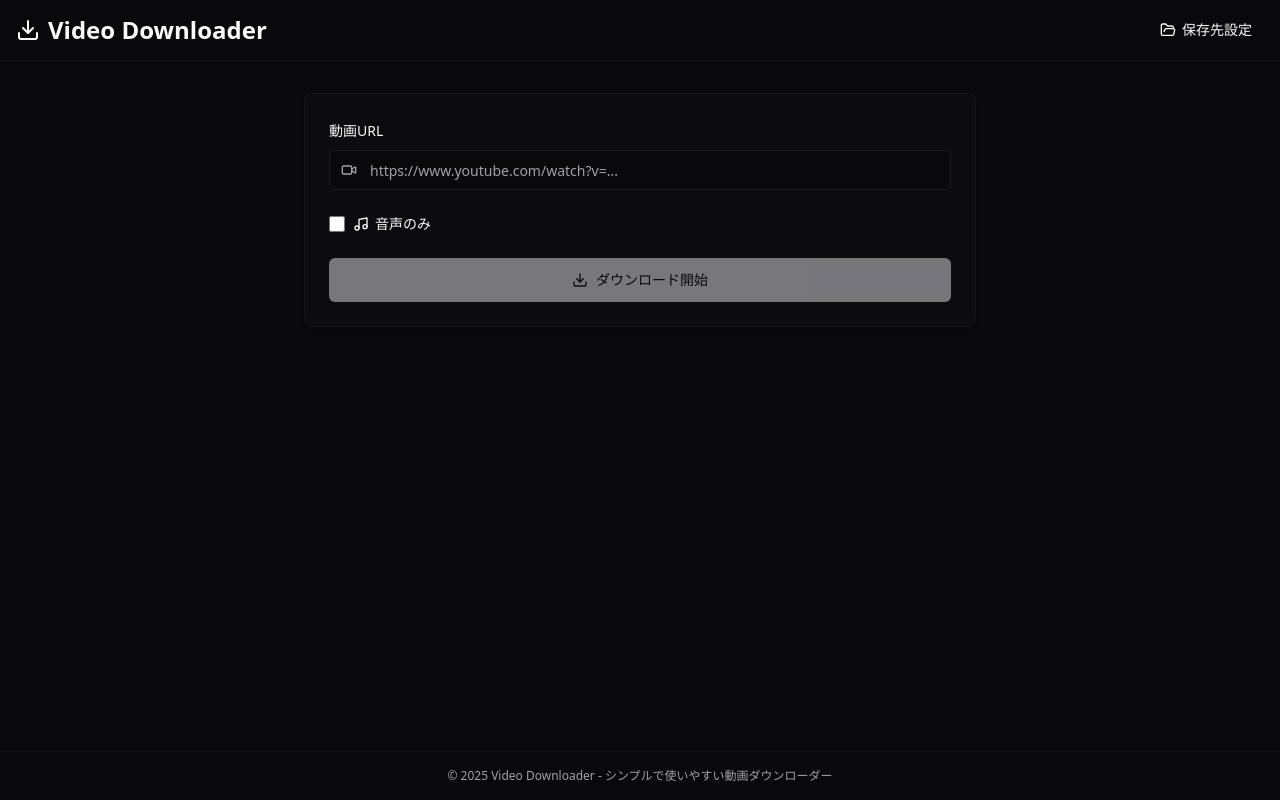
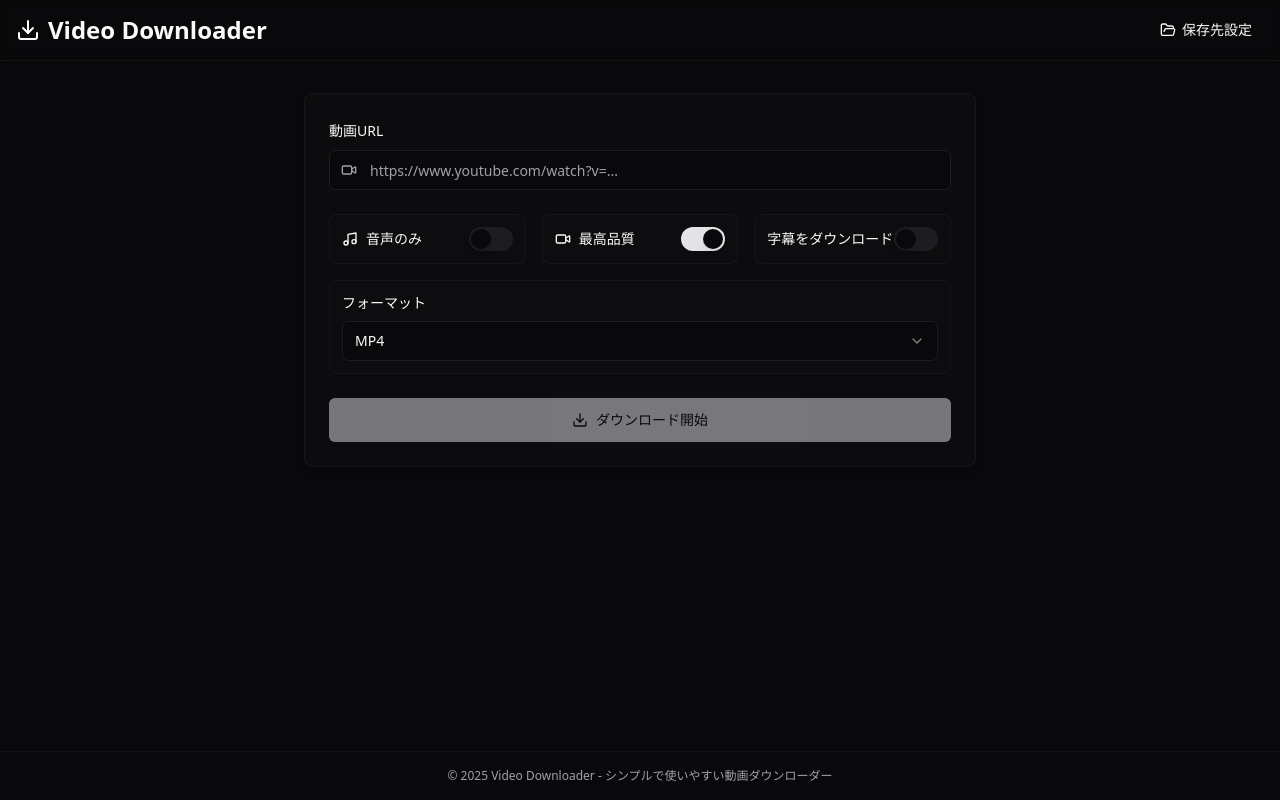
Before and after one commit to luminus-xd/lucentia, a Next.js app: page / in a window 1280 px wide. Built offline with nearby package versions, Linux system fonts and the light colour scheme.

Commit message:
feat: 高度なダウンロードオプションの追加とUI改善

```diff
--- a/app/page.tsx
+++ b/app/page.tsx
@@ -9,11 +9,22 @@
 import { Input } from "@/components/ui/input";
 import { Label } from "@/components/ui/label";
 import { Progress } from "@/components/ui/progress";
+import {
+  Select,
+  SelectContent,
+  SelectItem,
+  SelectTrigger,
+  SelectValue,
+} from "@/components/ui/select";
+import { Switch } from "@/components/ui/switch";
 
 export default function Home() {
   const [url, setUrl] = useState("");
   const [folderPath, setFolderPath] = useState("");
   const [audioOnly, setAudioOnly] = useState(false);
+  const [bestQuality, setBestQuality] = useState(true);
+  const [downloadSubtitles, setDownloadSubtitles] = useState(false);
+  const [preferredFormat, setPreferredFormat] = useState<string>("mp4");
   const [metadata, setMetadata] = useState<{ title: string } | null>(null);
   const [status, setStatus] = useState("");
   const [downloading, setDownloading] = useState(false);
@@ -88,6 +99,9 @@
         url,
         audioOnly,
         folderPath: folderPath === "" ? null : folderPath,
+        bestQuality: !audioOnly && bestQuality,
+        downloadSubtitles: !audioOnly && downloadSubtitles,
+        preferredFormat: !audioOnly ? preferredFormat : null,
       });
       setStatus(result);
     } catch (error) {
@@ -131,21 +145,70 @@
               </div>
             </div>
 
-            <div className="flex items-center space-x-2">
-              <div className="flex items-center space-x-2">
-                <input
-                  id="audioOnly"
-                  type="checkbox"
-                  checked={audioOnly}
-                  onChange={(e) => setAudioOnly(e.target.checked)}
-                  disabled={downloading}
-                  className="rounded border-input/50 bg-muted/50 h-4 w-4"
-                />
-                <Label htmlFor="audioOnly" className="text-sm font-medium flex items-center gap-1.5">
-                  <Music className="h-4 w-4" />
-                  音声のみ
-                </Label>
+            <div className="space-y-4">
+              <div className="grid grid-cols-1 sm:grid-cols-2 lg:grid-cols-3 gap-4">
+                <div className="flex items-center justify-between p-3 rounded-lg border border-border/40 bg-muted/10">
+                  <div className="flex items-center gap-2">
+                    <Music className="h-4 w-4" />
+                    <Label htmlFor="audioOnly" className="text-sm font-medium">
+                      音声のみ
+                    </Label>
+                  </div>
+                  <Switch
+                    id="audioOnly"
+                    checked={audioOnly}
+                    onCheckedChange={setAudioOnly}
+                    disabled={downloading}
+                  />
+                </div>
+
+                <div className="flex items-center justify-between p-3 rounded-lg border border-border/40 bg-muted/10">
+                  <div className="flex items-center gap-2">
+                    <Video className="h-4 w-4" />
+                    <Label htmlFor="bestQuality" className="text-sm font-medium">
+                      最高品質
+                    </Label>
+                  </div>
+                  <Switch
+                    id="bestQuality"
+                    checked={bestQuality}
+                    onCheckedChange={setBestQuality}
+                    disabled={downloading || audioOnly}
+                  />
+                </div>
+
+                <div className="flex items-center justify-between p-3 rounded-lg border border-border/40 bg-muted/10">
+                  <Label htmlFor="downloadSubtitles" className="text-sm font-medium">
+                    字幕をダウンロード
+                  </Label>
+                  <Switch
+                    id="downloadSubtitles"
+                    checked={downloadSubtitles}
+                    onCheckedChange={setDownloadSubtitles}
+                    disabled={downloading || audioOnly}
+                  />
+                </div>
               </div>
+
+              {!audioOnly && (
+                <div className="p-3 rounded-lg border border-border/40 bg-muted/10">
+                  <Label className="text-sm font-medium mb-2 block">フォーマット</Label>
+                  <Select
+                    value={preferredFormat}
+                    onValueChange={setPreferredFormat}
+                    disabled={downloading}
+                  >
+                    <SelectTrigger className="w-full">
+                      <SelectValue placeholder="フォーマットを選択" />
+                    </SelectTrigger>
+                    <SelectContent>
+                      <SelectItem value="mp4">MP4</SelectItem>
+                      <SelectItem value="mkv">MKV</SelectItem>
+                      <SelectItem value="webm">WebM</SelectItem>
+                    </SelectContent>
+                  </Select>
+                </div>
+              )}
             </div>
 
             <div>
--- /dev/null
+++ b/components/ui/select.tsx
@@ -0,0 +1,160 @@
+"use client"
+
+import * as React from "react"
+import * as SelectPrimitive from "@radix-ui/react-select"
+import { Check, ChevronDown, ChevronUp } from "lucide-react"
+
+import { cn } from "@/lib/utils"
+
+const Select = SelectPrimitive.Root
+
+const SelectGroup = SelectPrimitive.Group
+
+const SelectValue = SelectPrimitive.Value
+
+const SelectTrigger = React.forwardRef<
+  React.ElementRef<typeof SelectPrimitive.Trigger>,
+  React.ComponentPropsWithoutRef<typeof SelectPrimitive.Trigger>
+>(({ className, children, ...props }, ref) => (
+  <SelectPrimitive.Trigger
+    ref={ref}
+    className={cn(
+      "flex h-10 w-full items-center justify-between rounded-md border border-input bg-background px-3 py-2 text-sm ring-offset-background data-[placeholder]:text-muted-foreground focus:outline-none focus:ring-2 focus:ring-ring focus:ring-offset-2 disabled:cursor-not-allowed disabled:opacity-50 [&>span]:line-clamp-1",
+      className
+    )}
+    {...props}
+  >
+    {children}
+    <SelectPrimitive.Icon asChild>
+      <ChevronDown className="h-4 w-4 opacity-50" />
+    </SelectPrimitive.Icon>
+  </SelectPrimitive.Trigger>
+))
+SelectTrigger.displayName = SelectPrimitive.Trigger.displayName
+
+const SelectScrollUpButton = React.forwardRef<
+  React.ElementRef<typeof SelectPrimitive.ScrollUpButton>,
+  React.ComponentPropsWithoutRef<typeof SelectPrimitive.ScrollUpButton>
+>(({ className, ...props }, ref) => (
+  <SelectPrimitive.ScrollUpButton
+    ref={ref}
+    className={cn(
+      "flex cursor-default items-center justify-center py-1",
+      className
+    )}
+    {...props}
+  >
+    <ChevronUp className="h-4 w-4" />
+  </SelectPrimitive.ScrollUpButton>
+))
+SelectScrollUpButton.displayName = SelectPrimitive.ScrollUpButton.displayName
+
+const SelectScrollDownButton = React.forwardRef<
+  React.ElementRef<typeof SelectPrimitive.ScrollDownButton>,
+  React.ComponentPropsWithoutRef<typeof SelectPrimitive.ScrollDownButton>
+>(({ className, ...props }, ref) => (
+  <SelectPrimitive.ScrollDownButton
+    ref={ref}
+    className={cn(
+      "flex cursor-default items-center justify-center py-1",
+      className
+    )}
+    {...props}
+  >
+    <ChevronDown className="h-4 w-4" />
+  </SelectPrimitive.ScrollDownButton>
+))
+SelectScrollDownButton.displayName =
+  SelectPrimitive.ScrollDownButton.displayName
+
+const SelectContent = React.forwardRef<
+  React.ElementRef<typeof SelectPrimitive.Content>,
+  React.ComponentPropsWithoutRef<typeof SelectPrimitive.Content>
+>(({ className, children, position = "popper", ...props }, ref) => (
+  <SelectPrimitive.Portal>
+    <SelectPrimitive.Content
+      ref={ref}
+      className={cn(
+        "relative z-50 max-h-[--radix-select-content-available-height] min-w-[8rem] overflow-y-auto overflow-x-hidden rounded-md border bg-popover text-popover-foreground shadow-md data-[state=open]:animate-in data-[state=closed]:animate-out data-[state=closed]:fade-out-0 data-[state=open]:fade-in-0 data-[state=closed]:zoom-out-95 data-[state=open]:zoom-in-95 data-[side=bottom]:slide-in-from-top-2 data-[side=left]:slide-in-from-right-2 data-[side=right]:slide-in-from-left-2 data-[side=top]:slide-in-from-bottom-2",
+        position === "popper" &&
+          "data-[side=bottom]:translate-y-1 data-[side=left]:-translate-x-1 data-[side=right]:translate-x-1 data-[side=top]:-translate-y-1",
+        className
+      )}
+      position={position}
+      {...props}
+    >
+      <SelectScrollUpButton />
+      <SelectPrimitive.Viewport
+        className={cn(
+          "p-1",
+          position === "popper" &&
+            "h-[var(--radix-select-trigger-height)] w-full min-w-[var(--radix-select-trigger-width)]"
+        )}
+      >
+        {children}
+      </SelectPrimitive.Viewport>
+      <SelectScrollDownButton />
+    </SelectPrimitive.Content>
+  </SelectPrimitive.Portal>
+))
+SelectContent.displayName = SelectPrimitive.Content.displayName
+
+const SelectLabel = React.forwardRef<
+  React.ElementRef<typeof SelectPrimitive.Label>,
+  React.ComponentPropsWithoutRef<typeof SelectPrimitive.Label>
+>(({ className, ...props }, ref) => (
+  <SelectPrimitive.Label
+    ref={ref}
+    className={cn("py-1.5 pl-8 pr-2 text-sm font-semibold", className)}
+    {...props}
+  />
+))
+SelectLabel.displayName = SelectPrimitive.Label.displayName
+
+const SelectItem = React.forwardRef<
+  React.ElementRef<typeof SelectPrimitive.Item>,
+  React.ComponentPropsWithoutRef<typeof SelectPrimitive.Item>
+>(({ className, children, ...props }, ref) => (
+  <SelectPrimitive.Item
+    ref={ref}
+    className={cn(
+      "relative flex w-full cursor-default select-none items-center rounded-sm py-1.5 pl-8 pr-2 text-sm outline-none focus:bg-accent focus:text-accent-foreground data-[disabled]:pointer-events-none data-[disabled]:opacity-50",
+      className
+    )}
+    {...props}
+  >
+    <span className="absolute left-2 flex h-3.5 w-3.5 items-center justify-center">
+      <SelectPrimitive.ItemIndicator>
+        <Check className="h-4 w-4" />
+      </SelectPrimitive.ItemIndicator>
+    </span>
+
+    <SelectPrimitive.ItemText>{children}</SelectPrimitive.ItemText>
+  </SelectPrimitive.Item>
+))
+SelectItem.displayName = SelectPrimitive.Item.displayName
+
+const SelectSeparator = React.forwardRef<
+  React.ElementRef<typeof SelectPrimitive.Separator>,
+  React.ComponentPropsWithoutRef<typeof SelectPrimitive.Separator>
+>(({ className, ...props }, ref) => (
+  <SelectPrimitive.Separator
+    ref={ref}
+    className={cn("-mx-1 my-1 h-px bg-muted", className)}
+    {...props}
+  />
+))
+SelectSeparator.displayName = SelectPrimitive.Separator.displayName
+
+export {
+  Select,
+  SelectGroup,
+  SelectValue,
+  SelectTrigger,
+  SelectContent,
+  SelectLabel,
+  SelectItem,
+  SelectSeparator,
+  SelectScrollUpButton,
+  SelectScrollDownButton,
+}
--- /dev/null
+++ b/components/ui/switch.tsx
@@ -0,0 +1,29 @@
+"use client"
+
+import * as React from "react"
+import * as SwitchPrimitives from "@radix-ui/react-switch"
+
+import { cn } from "@/lib/utils"
+
+const Switch = React.forwardRef<
+  React.ElementRef<typeof SwitchPrimitives.Root>,
+  React.ComponentPropsWithoutRef<typeof SwitchPrimitives.Root>
+>(({ className, ...props }, ref) => (
+  <SwitchPrimitives.Root
+    className={cn(
+      "peer inline-flex h-6 w-11 shrink-0 cursor-pointer items-center rounded-full border-2 border-transparent transition-colors focus-visible:outline-none focus-visible:ring-2 focus-visible:ring-ring focus-visible:ring-offset-2 focus-visible:ring-offset-background disabled:cursor-not-allowed disabled:opacity-50 data-[state=checked]:bg-primary data-[state=unchecked]:bg-input",
+      className
+    )}
+    {...props}
+    ref={ref}
+  >
+    <SwitchPrimitives.Thumb
+      className={cn(
+        "pointer-events-none block h-5 w-5 rounded-full bg-background shadow-lg ring-0 transition-transform data-[state=checked]:translate-x-5 data-[state=unchecked]:translate-x-0"
+      )}
+    />
+  </SwitchPrimitives.Root>
+))
+Switch.displayName = SwitchPrimitives.Root.displayName
+
+export { Switch }
--- a/package.json
+++ b/package.json
@@ -16,7 +16,9 @@
 		"@radix-ui/react-dialog": "^1.1.6",
 		"@radix-ui/react-label": "^2.1.2",
 		"@radix-ui/react-progress": "^1.1.2",
+		"@radix-ui/react-select": "^2.1.6",
 		"@radix-ui/react-slot": "^1.1.2",
+		"@radix-ui/react-switch": "^1.1.3",
 		"@tauri-apps/api": "^2.2.0",
 		"@tauri-apps/cli": "^2.0.0-rc.18",
 		"class-variance-authority": "^0.7.1",
```
Also changed, not shown: 2 other files (tests, documents, lock files or other folders).
